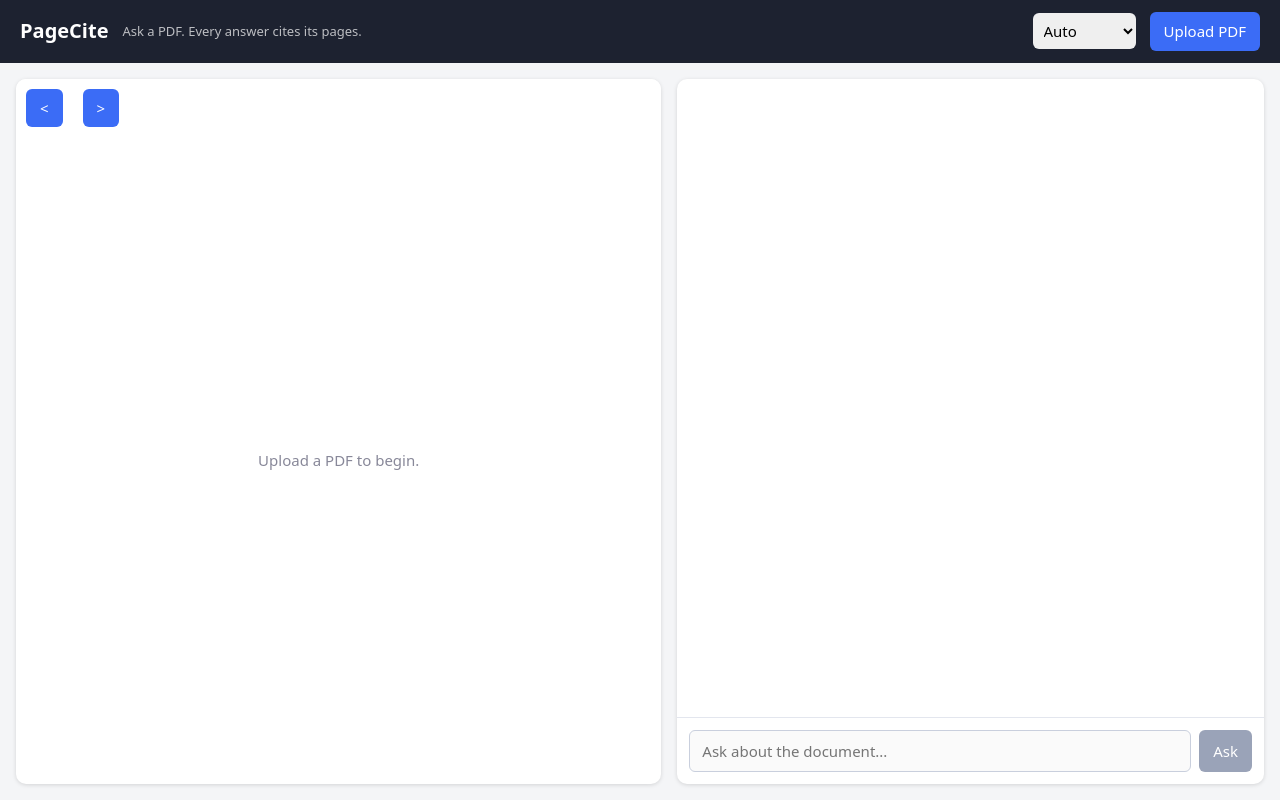
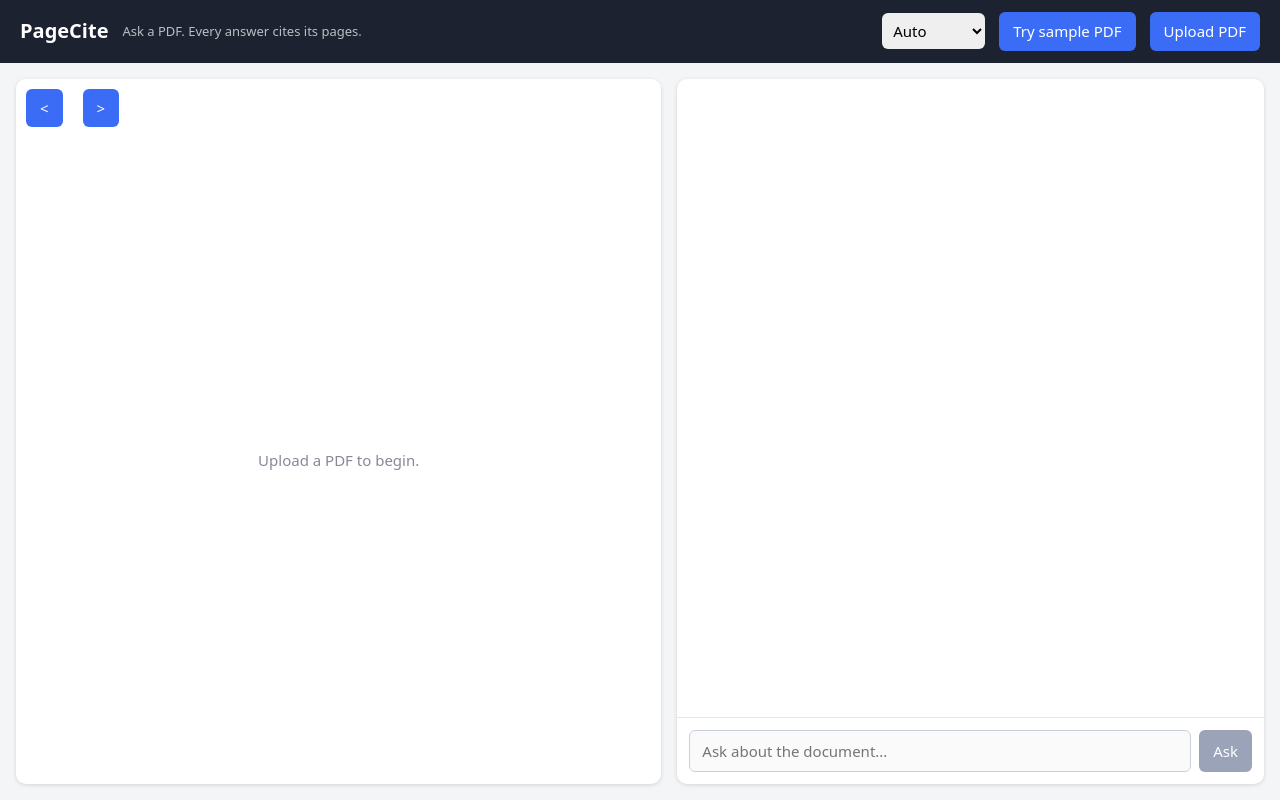
Before and after one commit to SomayajuluSharma/pagecite, a plain HTML site: page static/index.html in a window 1280 px wide. Drawn offline with Linux system fonts and the light colour scheme.

Commit message:
Update index.html

```diff
--- a/static/index.html
+++ b/static/index.html
@@ -4,6 +4,7 @@
 <body>
 <header><h1>PageCite</h1><span class="tag">Ask a PDF. Every answer cites its pages.</span>
 <select id="mode" title="Answer mode"><option value="auto">Auto</option><option value="agent">AI agent</option><option value="extractive">Extractive</option></select>
+<button id="sample" type="button">Try sample PDF</button>
 <label class="btn" for="file">Upload PDF</label><input id="file" type="file" accept="application/pdf" hidden></header>
 <main>
   <section id="viewer"><div id="viewbar" hidden>
```
